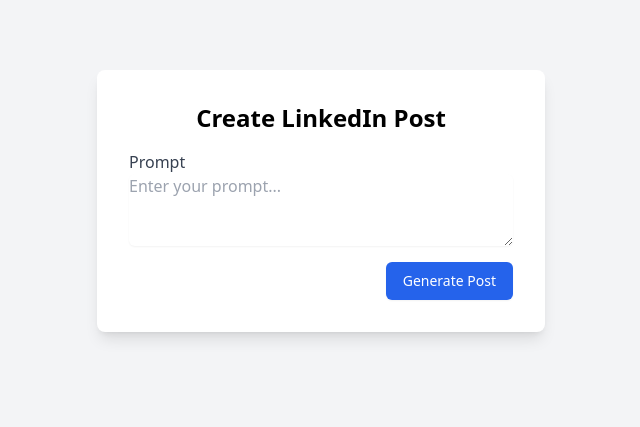
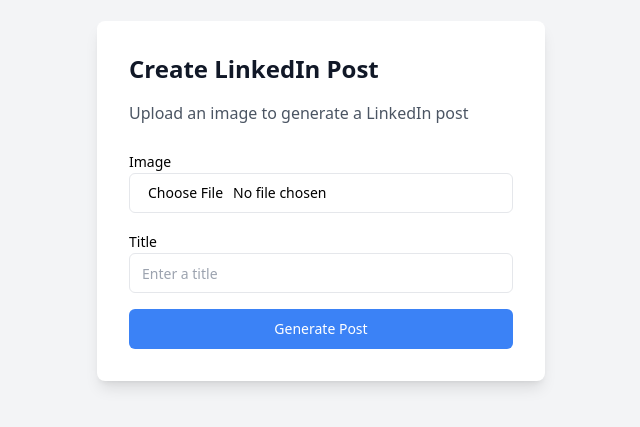
Before and after one commit to UniversalMachina/aizen_app_1, a React (Vite) app: page / in a window 1280 px wide. Shown: the part 199-626 px from the top of the page, without its empty margins (319-959 px from the left). Built offline with nearby package versions, Linux system fonts and the light colour scheme.

Commit message:
image test worked, multi input test works

```diff
--- a/src/App.jsx
+++ b/src/App.jsx
@@ -2,26 +2,23 @@
 import { useState } from 'react';
 
 function App() {
-  const [image, setImage] = useState(null);
+  const [responseMessage, setResponseMessage] = useState('');
 
-  const handleSubmit = async (event) => {
-    event.preventDefault();
-    const prompt = event.target.prompt.value;
+  const handleSubmit = async (e) => {
+    e.preventDefault();
+    const formData = new FormData();
+    formData.append('image', e.target.image.files[0]);
+    formData.append('title', e.target.title.value);
 
-    const response = await fetch('http://localhost:5000/generate-post-image', {
-      method: 'POST',
-      headers: {
-        'Content-Type': 'application/json'
-      },
-      body: JSON.stringify({ prompt })
-    });
-
-    if (response.ok) {
-      const imageBlob = await response.blob();
-      const imageUrl = URL.createObjectURL(imageBlob);
-      setImage(imageUrl);
-    } else {
-      console.error('Failed to fetch image');
+    try {
+      const response = await fetch('http://localhost:5000/api/generate-post', {
+        method: 'POST',
+        body: formData,
+      });
+      const data = await response.text();
+      setResponseMessage(data);
+    } catch (error) {
+      console.error('Error:', error);
     }
   };
 
@@ -29,32 +26,47 @@
     <>
       <div className="flex flex-col items-center justify-center h-screen bg-gray-100 dark:bg-gray-900">
         <div className="bg-white dark:bg-gray-800 shadow-lg rounded-lg p-8 w-full max-w-md">
-          <h1 className="text-2xl font-bold mb-4 text-center">Create LinkedIn Post</h1>
+          <h1 className="text-2xl font-bold mb-4 text-gray-900 dark:text-gray-100">Create LinkedIn Post</h1>
+          <p className="text-gray-600 dark:text-gray-400 mb-6">Upload an image to generate a LinkedIn post</p>
           <form className="space-y-4" onSubmit={handleSubmit}>
             <div>
-              <label htmlFor="prompt" className="block font-medium text-gray-700 dark:text-gray-300">
-                Prompt
+              <label
+                className="text-sm font-medium leading-none peer-disabled:cursor-not-allowed peer-disabled:opacity-70"
+                htmlFor="image"
+              >
+                Image
               </label>
-              <textarea
-                id="prompt"
-                name="prompt"
-                rows="3"
-                className="block w-full border-gray-300 rounded-md shadow-sm focus:ring-blue-500 focus:border-blue-500 dark:bg-gray-700 dark:border-gray-600 dark:text-gray-300"
-                placeholder="Enter your prompt..."
-              ></textarea>
+              <input
+                className="flex h-10 rounded-md border border-input bg-background px-3 py-2 text-sm ring-offset-background file:border-0 file:bg-transparent file:text-sm file:font-medium placeholder:text-muted-foreground focus-visible:outline-none focus-visible:ring-2 focus-visible:ring-ring focus-visible:ring-offset-2 disabled:cursor-not-allowed disabled:opacity-50 w-full"
+                id="image"
+                accept="image/*"
+                type="file"
+              />
             </div>
-            <div className="flex justify-end">
-              <button
-                type="submit"
-                className="inline-flex items-center px-4 py-2 border border-transparent text-sm font-medium rounded-md shadow-sm text-white bg-blue-600 hover:bg-blue-700 focus:outline-none focus:ring-2 focus:ring-offset-2 focus:ring-blue-500 dark:bg-blue-500 dark:hover:bg-blue-600"
+            <div>
+              <label
+                className="text-sm font-medium leading-none peer-disabled:cursor-not-allowed peer-disabled:opacity-70"
+                htmlFor="title"
               >
-                Generate Post
-              </button>
+                Title
+              </label>
+              <input
+                className="flex h-10 rounded-md border border-input bg-background px-3 py-2 text-sm ring-offset-background file:border-0 file:bg-transparent file:text-sm file:font-medium placeholder:text-muted-foreground focus-visible:outline-none focus-visible:ring-2 focus-visible:ring-ring focus-visible:ring-offset-2 disabled:cursor-not-allowed disabled:opacity-50 w-full"
+                id="title"
+                placeholder="Enter a title"
+                type="text"
+              />
             </div>
+            <button
+              className="inline-flex items-center justify-center whitespace-nowrap text-sm ring-offset-background transition-colors focus-visible:outline-none focus-visible:ring-2 focus-visible:ring-ring focus-visible:ring-offset-2 disabled:pointer-events-none disabled:opacity-50 h-10 w-full bg-blue-500 hover:bg-blue-600 text-white font-medium py-2 px-4 rounded-md"
+              type="submit"
+            >
+              Generate Post
+            </button>
           </form>
-          {image && (
-            <div className="mt-4">
-              <img src={image} alt="Generated Post" className="rounded-md shadow-md" />
+          {responseMessage && (
+            <div className="mt-4 text-center text-sm text-gray-900 dark:text-gray-100">
+              {responseMessage}
             </div>
           )}
         </div>
```
